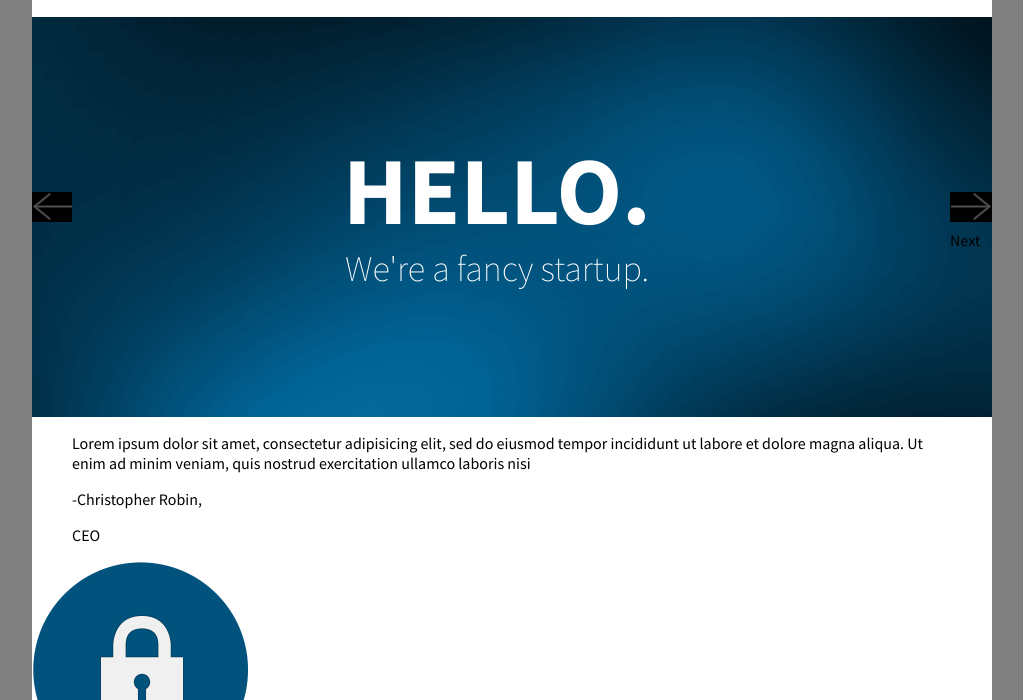
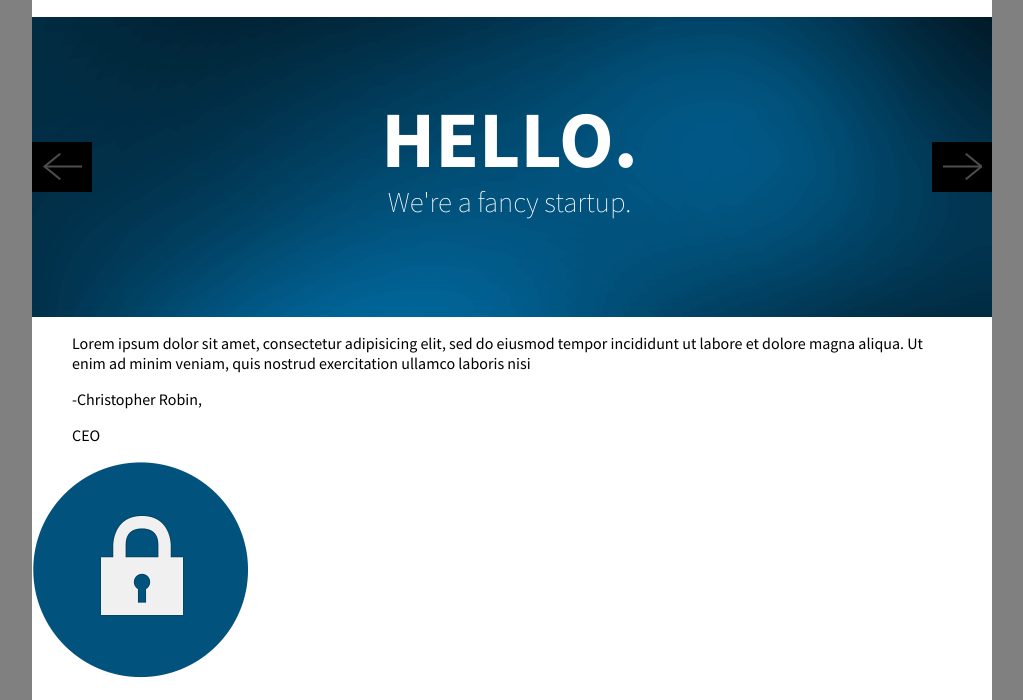
Before and after one commit to ralphreid/engine_labs, a plain HTML site: page index.html in a window 1280 px wide. Shown: the part 91-791 px from the top of the page, without its empty margins (128-1151 px from the left). Drawn offline with Linux system fonts and the light colour scheme.

Commit message:
Carousel div style finished
Styled arrows. adjusted height down. Changes based on JPG not PSD which
has white dots.

```diff
--- a/css/style.css
+++ b/css/style.css
@@ -61,10 +61,11 @@ buttons and wrapper position relative - look up
 
 
 #carouselWrapper {
-	height: 400px;
-	width: 100%;
 	background-image: url('../img/bg_b.png');
 	background-position:center;
+	height: 300px;
+	width: 100%;
+
 	/*used line-height to vertically align as opposed to relative position.
 	http://phrogz.net/css/vertical-align/index.html*/
 	line-height: 6em;
@@ -72,15 +73,24 @@ buttons and wrapper position relative - look up
 }
 
 #carouselWrapper #introText{
-	top: 100px; /*Vertically center it
-	although this does't work for responsive!*/
-	width: 850px;
+	/*Vertical and horizontal positioning
+	although not responsive!*/
+	top: 60px;
+	width: 835px;
 	display: block;
 	margin-left: auto;
 	margin-right: auto;
-	/*horizontally center it:*/
+
+	/*responsive positioning but doesn't quite work
+	width: 400px;
+	margin: 100px auto;
+	text-align: left;
+	padding:15px;
+	display: block; */
+
+	/*adjust space between the h1 and h2*/
 	line-height: .2;
-	/*adjust space between the h1 and h2*/
+
 	text-align: center;
 	position: relative;
 	float: left;
@@ -90,7 +100,7 @@ buttons and wrapper position relative - look up
 
 #carouselWrapper #introText h1 {
 	color:#FFFFFF;
-	font-size: 6em;
+	font-size: 5em;
 /*	margin-top: 0;
 	display: block;
 	margin-bottom: 0px;
@@ -98,49 +108,88 @@ buttons and wrapper position relative - look up
 
 #carouselWrapper #introText h2 {
 	color:#FFFFFF;
-	font-size: 2.25em;
+	font-size: 1.8em;
 	font-weight: 100;
 }
 
 #carouselWrapper .prev_arrow {
-	background-image: url('../img/arrow_left.png');
-	background-repeat: no-repeat;
+	/*moved image to the span so we can position relative to div
 
-	/*size and positioning*/
-	height: 30px;
-	width: 40px;
-	/*vertical-align: center;*/
+	/*size the box around the arrow img*/
+	height: 50px;
+	width: 60px;
+
+	/*vertical-align: relative to carousel container;*/
+	top: 125px;
 
 	/* Hide the text, leaving the arrow */
     text-indent: 100%;
     white-space: nowrap;
     overflow: hidden;
 
-	/*padding: 10px auto;*/
+	/*style the box*/
 	background-color: black;
-	color:white;
 	position: relative;
 	float: left;
 	clear: none;
 	display: block;
-	top: 175px;
 }
 
 #carouselWrapper .prev_arrow span {
+	background-image: url('../img/arrow_left.png');
+	background-repeat: no-repeat;
 
+	/*position relative to div.prev_arrow */
+	position: absolute;
+	top: 10px;
+	left: 10px;
+
+	/*size of the arrow img*/
+	height: 30px;
+	width: 40px;
+
+
+	background-color: black;
+	color:white;
 }
 
 #carouselWrapper .next_arrow {
-	background-image: url('../img/arrow_right.png');
-	background-repeat: no-repeat;
-	width: 42px;
-	height: 30px;
+	/*moved image to the span so we can position relative to div
+
+	/*size the box around the arrow img*/
+	height: 50px;
+	width: 60px;
+
+	/*vertical-align: relative to carousel container;*/
+	top: 125px;
+
+	/* Hide the text, leaving the arrow */
+    text-indent: 100%;
+    white-space: nowrap;
+    overflow: hidden;
+
+	/*style the box*/
 	background-color: black;
-	top: 175px;
-/*	left:800px;
-*/
 	position: relative;
 	float: right;
 	clear: none;
 	display: block;
 }
+
+#carouselWrapper .next_arrow span {
+	background-image: url('../img/arrow_right.png');
+	background-repeat: no-repeat;
+
+	/*position relative to div.next_arrow */
+	position: absolute;
+	top: 10px;
+	left: 10px;
+
+	/*size of the arrow img*/
+	height: 30px;
+	width: 40px;
+
+
+	background-color: black;
+	color:white;
+}
```
